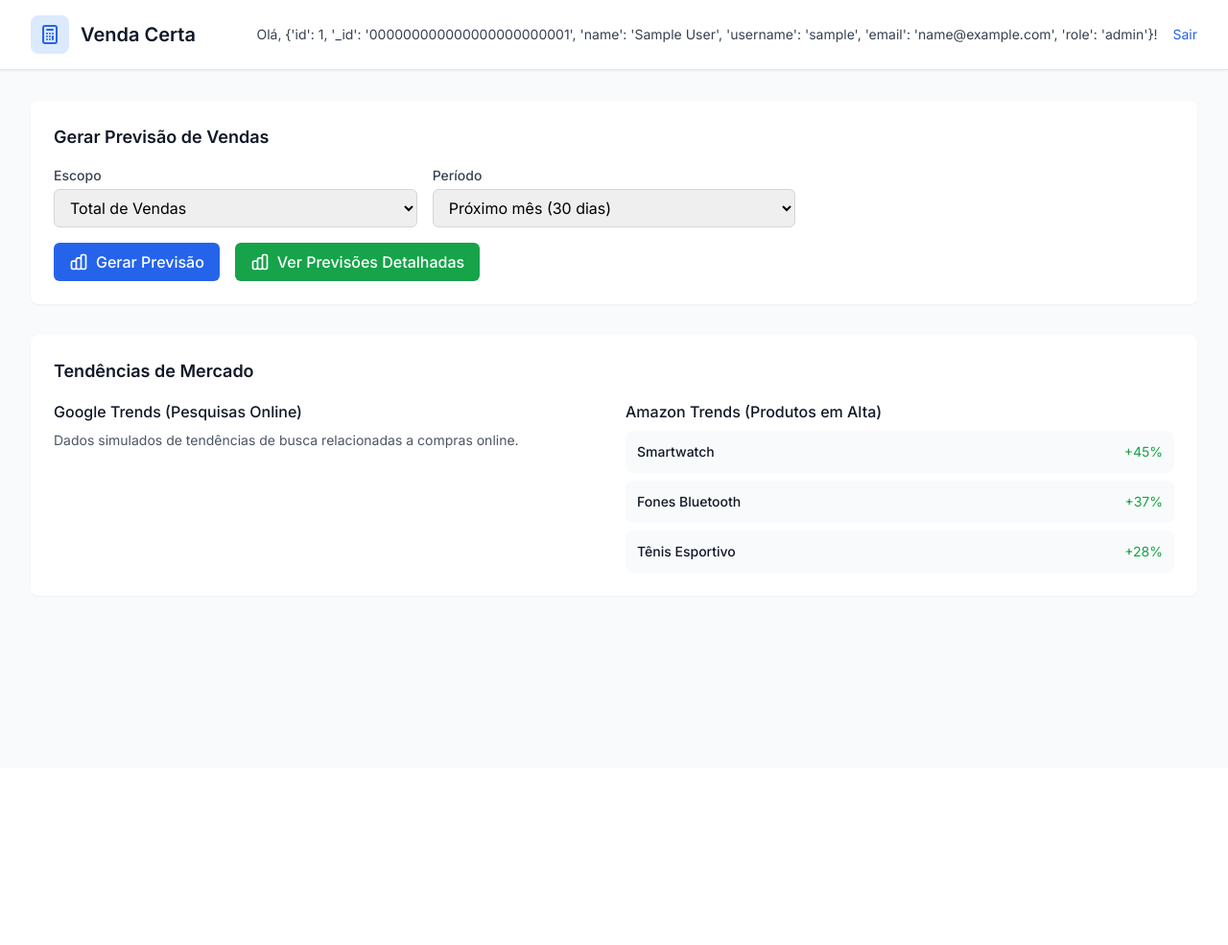
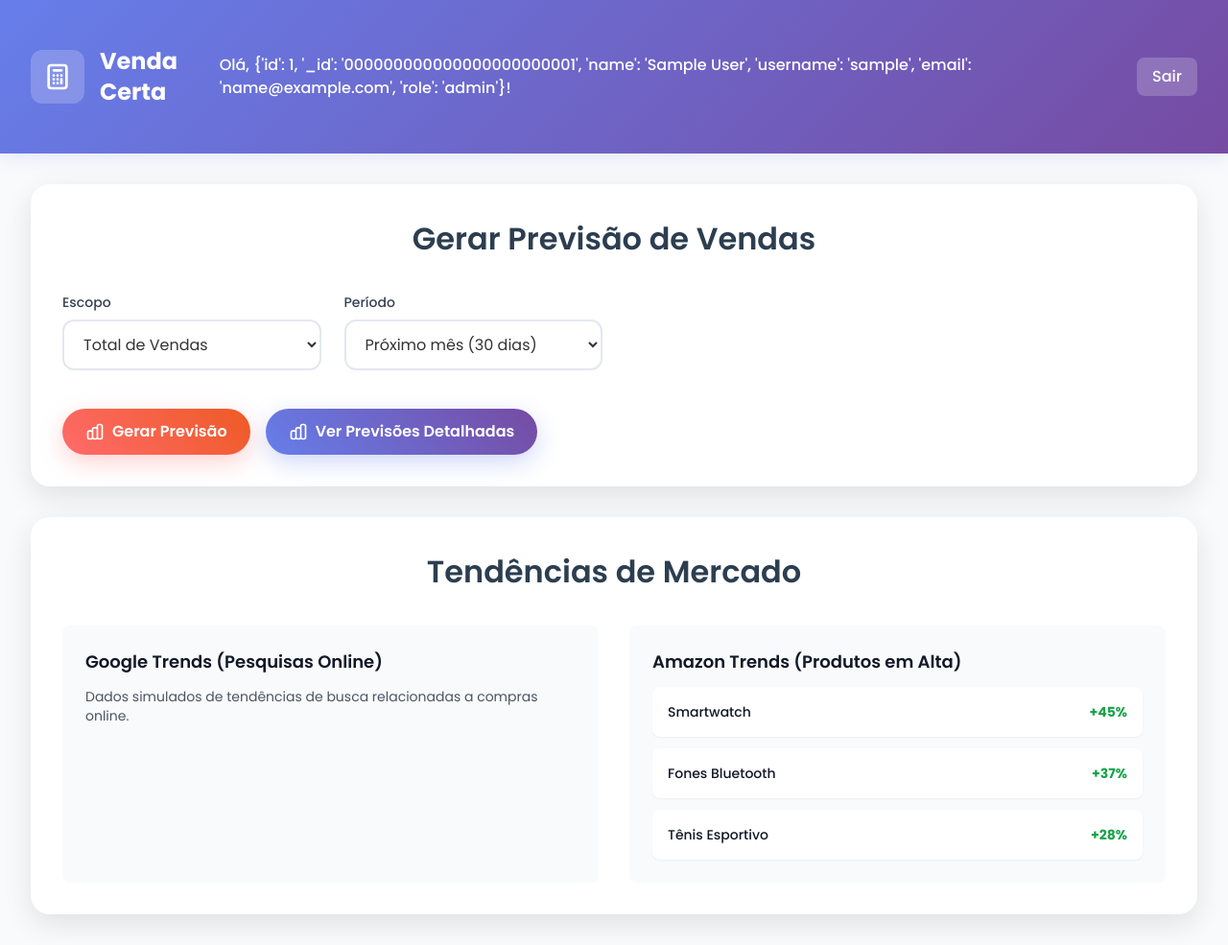
Before and after one commit to daviermac/venda_certa, a Flask app: page /dashboard in a window 1280 px wide. Shown: the whole page at 96% size. Before the commit the page ends 622 px from the top, so only its background shows below. Run offline with Flask 3, Linux system fonts and the light colour scheme; the visitor is signed in with stand-in values (Sample User, id 1); data that the repository does not hold is empty; some libraries are stand-ins or nearby versions.

Commit message:
melhoria dashboard, melhoria previsões

```diff
--- a/frontend/app.py
+++ b/frontend/app.py
@@ -178,10 +178,15 @@
 
                 fig = go.Figure()
                 if not hist_df.empty:
-                    fig.add_trace(go.Scatter(x=hist_df['date'], y=hist_df['quantity'], mode='lines', name='Histórico'))
-                fig.add_trace(go.Scatter(x=pred_df['date'], y=pred_df['predicted_value'], mode='lines', name='Previsão'))
-                fig.add_trace(go.Scatter(x=pred_df['date'], y=pred_df['lower_bound'], fill=None, mode='lines', line_color='lightblue', name='Limite Inferior'))
-                fig.add_trace(go.Scatter(x=pred_df['date'], y=pred_df['upper_bound'], fill='tonexty', mode='lines', line_color='lightblue', name='Limite Superior'))
+                    fig.add_trace(go.Scatter(x=hist_df['date'], y=hist_df['quantity'], mode='lines', name='Histórico', line_color='blue'))
+                    fig.update_layout(title='Histórico de Vendas', xaxis_title='Data', yaxis_title='Quantidade Vendida')
+                else:
+                    # Dados de exemplo se histórico estiver vazio
+                    import numpy as np
+                    dates = pd.date_range(start='2021-01-01', end='2023-12-31', freq='M')
+                    quantities = np.random.randint(50, 200, size=len(dates))
+                    fig.add_trace(go.Scatter(x=dates, y=quantities, mode='lines', name='Histórico (Exemplo)', line_color='blue'))
+                    fig.update_layout(title='Histórico de Vendas (Dados de Exemplo)', xaxis_title='Data', yaxis_title='Quantidade Vendida')
 
                 graph_html = fig.to_html(full_html=False)
 
--- a/frontend/templates/dashboard.html
+++ b/frontend/templates/dashboard.html
@@ -4,31 +4,191 @@
     <meta charset="UTF-8">
     <meta name="viewport" content="width=device-width, initial-scale=1.0">
     <title>Venda Certa - Dashboard</title>
-    <link href="https://fonts.googleapis.com/css2?family=Inter:wght@400;500;600;700&display=swap" rel="stylesheet">
+    <link href="https://fonts.googleapis.com/css2?family=Poppins:wght@300;400;500;600;700&display=swap" rel="stylesheet">
     <script src="https://cdn.tailwindcss.com"></script>
     <script src="https://cdn.plot.ly/plotly-latest.min.js"></script>
     <style>
+        * {
+            margin: 0;
+            padding: 0;
+            box-sizing: border-box;
+        }
+
         body {
-            font-family: 'Inter', sans-serif;
+            font-family: 'Poppins', sans-serif;
+            line-height: 1.6;
+            color: #333;
+        }
+
+        .hero-header {
+            background: linear-gradient(135deg, #667eea 0%, #764ba2 100%);
+            padding: 2rem 0;
+            box-shadow: 0 4px 20px rgba(102, 126, 234, 0.15);
+        }
+
+        .card-modern {
+            background: white;
+            border-radius: 20px;
+            box-shadow: 0 10px 30px rgba(0,0,0,0.1);
+            transition: transform 0.3s ease, box-shadow 0.3s ease;
+            border: 1px solid rgba(255,255,255,0.2);
+        }
+
+        .card-modern:hover {
+            transform: translateY(-5px);
+            box-shadow: 0 20px 40px rgba(0,0,0,0.15);
+        }
+
+        .btn-gradient {
+            background: linear-gradient(45deg, #ff6b6b, #ee5a24);
+            color: white;
+            border: none;
+            padding: 12px 24px;
+            border-radius: 50px;
+            font-weight: 600;
+            font-size: 1rem;
+            transition: all 0.3s ease;
+            box-shadow: 0 8px 25px rgba(255, 107, 107, 0.3);
+            cursor: pointer;
+        }
+
+        .btn-gradient:hover {
+            transform: translateY(-2px);
+            box-shadow: 0 12px 35px rgba(255, 107, 107, 0.4);
+            background: linear-gradient(45deg, #ee5a24, #ff6b6b);
+        }
+
+        .btn-secondary {
+            background: linear-gradient(45deg, #667eea, #764ba2);
+            color: white;
+            border: none;
+            padding: 12px 24px;
+            border-radius: 50px;
+            font-weight: 600;
+            font-size: 1rem;
+            transition: all 0.3s ease;
+            box-shadow: 0 8px 25px rgba(102, 126, 234, 0.3);
+            cursor: pointer;
+        }
+
+        .btn-secondary:hover {
+            transform: translateY(-2px);
+            box-shadow: 0 12px 35px rgba(102, 126, 234, 0.4);
+            background: linear-gradient(45deg, #764ba2, #667eea);
+        }
+
+        .form-input {
+            border: 2px solid #e2e8f0;
+            border-radius: 12px;
+            padding: 12px 16px;
+            font-size: 1rem;
+            transition: all 0.3s ease;
+            background: white;
+        }
+
+        .form-input:focus {
+            border-color: #667eea;
+            box-shadow: 0 0 0 3px rgba(102, 126, 234, 0.1);
+            outline: none;
+        }
+
+        .section-title {
+            font-size: 2rem;
+            font-weight: 600;
+            color: #2c3e50;
+            margin-bottom: 2rem;
+            text-align: center;
+        }
+
+        .fade-in {
+            animation: fadeInUp 0.6s ease-out;
+        }
+
+        @keyframes fadeInUp {
+            from {
+                opacity: 0;
+                transform: translateY(20px);
+            }
+            to {
+                opacity: 1;
+                transform: translateY(0);
+            }
+        }
+
+        .stats-card {
+            background: linear-gradient(135deg, #667eea 0%, #764ba2 100%);
+            color: white;
+            border-radius: 16px;
+            padding: 2rem;
+            text-align: center;
+            box-shadow: 0 8px 25px rgba(102, 126, 234, 0.3);
+        }
+
+        .table-modern {
+            border-radius: 12px;
+            overflow: hidden;
+            box-shadow: 0 4px 15px rgba(0,0,0,0.1);
+        }
+
+        .table-modern th {
+            background: linear-gradient(135deg, #667eea 0%, #764ba2 100%);
+            color: white;
+            font-weight: 600;
+            padding: 1rem;
+            text-transform: uppercase;
+            font-size: 0.875rem;
+            letter-spacing: 0.05em;
+        }
+
+        .table-modern td {
+            padding: 1rem;
+            border-bottom: 1px solid #e2e8f0;
+        }
+
+        .badge-success {
+            background: linear-gradient(45deg, #10b981, #059669);
+            color: white;
+            padding: 0.25rem 0.75rem;
+            border-radius: 9999px;
+            font-size: 0.75rem;
+            font-weight: 600;
+        }
+
+        .badge-warning {
+            background: linear-gradient(45deg, #f59e0b, #d97706);
+            color: white;
+            padding: 0.25rem 0.75rem;
+            border-radius: 9999px;
+            font-size: 0.75rem;
+            font-weight: 600;
+        }
+
+        .badge-danger {
+            background: linear-gradient(45deg, #ef4444, #dc2626);
+            color: white;
+            padding: 0.25rem 0.75rem;
+            border-radius: 9999px;
+            font-size: 0.75rem;
+            font-weight: 600;
         }
     </style>
 </head>
 <body class="bg-gray-50 min-h-screen">
     <!-- Header -->
-    <header class="bg-white shadow-sm border-b">
+    <header class="hero-header">
         <div class="max-w-7xl mx-auto px-4 sm:px-6 lg:px-8">
             <div class="flex justify-between items-center py-4">
                 <div class="flex items-center">
-                    <div class="bg-blue-100 p-2 rounded-lg">
-                        <svg xmlns="http://www.w3.org/2000/svg" class="h-6 w-6 text-blue-600" fill="none" viewBox="0 0 24 24" stroke="currentColor">
+                    <div class="bg-white bg-opacity-20 p-3 rounded-xl backdrop-blur-sm">
+                        <svg xmlns="http://www.w3.org/2000/svg" class="h-8 w-8 text-white" fill="none" viewBox="0 0 24 24" stroke="currentColor">
                             <path stroke-linecap="round" stroke-linejoin="round" stroke-width="2" d="M9 7h6m0 10v-3m-3 3h.01M9 17h.01M9 14h.01M12 14h.01M15 11h.01M12 11h.01M9 11h.01M7 21h10a2 2 0 002-2V5a2 2 0 00-2-2H7a2 2 0 00-2 2v14a2 2 0 002 2z" />
                         </svg>
                     </div>
-                    <h1 class="ml-3 text-xl font-semibold text-gray-900">Venda Certa</h1>
+                    <h1 class="ml-4 text-2xl font-bold text-white">Venda Certa</h1>
                 </div>
-                <div class="flex items-center space-x-4">
-                    <span class="text-sm text-gray-700">Olá, {{ user }}!</span>
-                    <a href="{{ url_for('logout') }}" class="text-sm text-blue-600 hover:text-blue-500">Sair</a>
+                <div class="flex items-center space-x-6">
+                    <span class="text-white font-medium">Olá, {{ user }}!</span>
+                    <a href="{{ url_for('logout') }}" class="bg-white bg-opacity-20 hover:bg-opacity-30 text-white px-4 py-2 rounded-lg backdrop-blur-sm transition-all duration-300 font-medium">Sair</a>
                 </div>
             </div>
         </div>
@@ -36,37 +196,37 @@
 
     <div class="max-w-7xl mx-auto px-4 sm:px-6 lg:px-8 py-8">
         <!-- Formulário de Previsão -->
-        <div class="bg-white rounded-lg shadow-sm p-6 mb-8">
-            <h2 class="text-lg font-semibold text-gray-900 mb-4">Gerar Previsão de Vendas</h2>
-            <form method="POST" class="space-y-4">
-                <div class="grid grid-cols-1 md:grid-cols-3 gap-4">
+        <div class="card-modern p-8 mb-8 fade-in">
+            <h2 class="section-title">Gerar Previsão de Vendas</h2>
+            <form method="POST" class="space-y-6">
+                <div class="grid grid-cols-1 md:grid-cols-2 lg:grid-cols-4 gap-6">
                     <div>
-                        <label for="scope" class="block text-sm font-medium text-gray-700 mb-1">Escopo</label>
-                        <select id="scope" name="scope" class="w-full px-3 py-2 border border-gray-300 rounded-md focus:outline-none focus:ring-blue-500 focus:border-blue-500">
+                        <label for="scope" class="block text-sm font-medium text-gray-700 mb-2">Escopo</label>
+                        <select id="scope" name="scope" class="form-input w-full">
                             <option value="total">Total de Vendas</option>
                             <option value="category">Por Categoria</option>
                             <option value="product">Por Produto</option>
                         </select>
                     </div>
                     <div id="category-select" class="hidden">
-                        <label for="category" class="block text-sm font-medium text-gray-700 mb-1">Categoria</label>
-                        <select id="category" name="category" class="w-full px-3 py-2 border border-gray-300 rounded-md focus:outline-none focus:ring-blue-500 focus:border-blue-500">
+                        <label for="category" class="block text-sm font-medium text-gray-700 mb-2">Categoria</label>
+                        <select id="category" name="category" class="form-input w-full">
                             {% for cat in categories %}
                             <option value="{{ cat }}">{{ cat }}</option>
                             {% endfor %}
                         </select>
                     </div>
                     <div id="product-select" class="hidden">
-                        <label for="product" class="block text-sm font-medium text-gray-700 mb-1">Produto</label>
-                        <select id="product" name="product" class="w-full px-3 py-2 border border-gray-300 rounded-md focus:outline-none focus:ring-blue-500 focus:border-blue-500">
+                        <label for="product" class="block text-sm font-medium text-gray-700 mb-2">Produto</label>
+                        <select id="product" name="product" class="form-input w-full">
                             {% for name, id in product_options.items() %}
                             <option value="{{ id }}">{{ name }}</option>
                             {% endfor %}
                         </select>
                     </div>
                     <div>
-                        <label for="periods" class="block text-sm font-medium text-gray-700 mb-1">Período</label>
-                        <select id="periods" name="periods" class="w-full px-3 py-2 border border-gray-300 rounded-md focus:outline-none focus:ring-blue-500 focus:border-blue-500" required>
+                        <label for="periods" class="block text-sm font-medium text-gray-700 mb-2">Período</label>
+                        <select id="periods" name="periods" class="form-input w-full" required>
                             <option value="7" {% if periods == 7 %}selected{% endif %}>Próximos 7 dias</option>
                             <option value="15" {% if periods == 15 %}selected{% endif %}>Próximos 15 dias</option>
                             <option value="30" {% if periods == 30 or not periods %}selected{% endif %}>Próximo mês (30 dias)</option>
@@ -76,14 +236,14 @@
                         </select>
                     </div>
                 </div>
-                <div class="flex space-x-4">
-                    <button type="submit" name="generate" class="inline-flex items-center px-4 py-2 bg-blue-600 hover:bg-blue-700 text-white font-medium rounded-md focus:outline-none focus:ring-2 focus:ring-offset-2 focus:ring-blue-500">
+                <div class="flex flex-col sm:flex-row gap-4 pt-4">
+                    <button type="submit" name="generate" class="btn-gradient inline-flex items-center justify-center px-6 py-3">
                         <svg xmlns="http://www.w3.org/2000/svg" class="h-5 w-5 mr-2" fill="none" viewBox="0 0 24 24" stroke="currentColor">
                             <path stroke-linecap="round" stroke-linejoin="round" stroke-width="2" d="M9 19v-6a2 2 0 00-2-2H5a2 2 0 00-2 2v6a2 2 0 002 2h2a2 2 0 002-2zm0 0V9a2 2 0 012-2h2a2 2 0 012 2v10m-6 0a2 2 0 002 2h2a2 2 0 002-2m0 0V5a2 2 0 012-2h2a2 2 0 012 2v14a2 2 0 01-2 2h-2a2 2 0 01-2-2z" />
                         </svg>
                         Gerar Previsão
                     </button>
-                    <button type="submit" name="view_predictions" class="inline-flex items-center px-4 py-2 bg-green-600 hover:bg-green-700 text-white font-medium rounded-md focus:outline-none focus:ring-2 focus:ring-offset-2 focus:ring-green-500">
+                    <button type="submit" name="view_predictions" class="btn-secondary inline-flex items-center justify-center px-6 py-3">
                         <svg xmlns="http://www.w3.org/2000/svg" class="h-5 w-5 mr-2" fill="none" viewBox="0 0 24 24" stroke="currentColor">
                             <path stroke-linecap="round" stroke-linejoin="round" stroke-width="2" d="M9 19v-6a2 2 0 00-2-2H5a2 2 0 00-2 2v6a2 2 0 002 2h2a2 2 0 002-2zm0 0V9a2 2 0 012-2h2a2 2 0 012 2v10m-6 0a2 2 0 002 2h2a2 2 0 002-2m0 0V5a2 2 0 012-2h2a2 2 0 012 2v14a2 2 0 01-2 2h-2a2 2 0 01-2-2z" />
                         </svg>
@@ -95,9 +255,9 @@
 
         <!-- Gráfico -->
         {% if graph_html %}
-        <div class="bg-white rounded-lg shadow-sm p-6 mb-8">
-            <h2 class="text-lg font-semibold text-gray-900 mb-4">Histórico vs Previsão</h2>
-            <div class="w-full">
+        <div class="card-modern p-8 mb-8 fade-in">
+            <h2 class="section-title">Histórico vs Previsão</h2>
+            <div class="w-full bg-gray-50 rounded-lg p-4">
                 {{ graph_html | safe }}
             </div>
         </div>
@@ -105,31 +265,31 @@
 
         <!-- Recomendações de Estoque -->
         {% if rec_data %}
-        <div class="bg-white rounded-lg shadow-sm p-6 mb-8">
-            <h2 class="text-lg font-semibold text-gray-900 mb-4">Recomendações de Estoque</h2>
+        <div class="card-modern p-8 mb-8 fade-in">
+            <h2 class="section-title">Recomendações de Estoque</h2>
             <div class="overflow-x-auto">
-                <table class="min-w-full divide-y divide-gray-200">
-                    <thead class="bg-gray-50">
+                <table class="table-modern w-full">
+                    <thead>
                         <tr>
-                            <th class="px-6 py-3 text-left text-xs font-medium text-gray-500 uppercase tracking-wider">Data</th>
-                            <th class="px-6 py-3 text-left text-xs font-medium text-gray-500 uppercase tracking-wider">Quantidade Prevista</th>
-                            <th class="px-6 py-3 text-left text-xs font-medium text-gray-500 uppercase tracking-wider">Estoque Recomendado</th>
-                            <th class="px-6 py-3 text-left text-xs font-medium text-gray-500 uppercase tracking-wider">Ação</th>
+                            <th>Data</th>
+                            <th>Quantidade Prevista</th>
+                            <th>Estoque Recomendado</th>
+                            <th>Ação</th>
                         </tr>
                     </thead>
-                    <tbody class="bg-white divide-y divide-gray-200">
+                    <tbody class="bg-white">
                         {% for rec in rec_data %}
                         <tr>
-                            <td class="px-6 py-4 whitespace-nowrap text-sm text-gray-900">{{ rec.date }}</td>
-                            <td class="px-6 py-4 whitespace-nowrap text-sm text-gray-900">{{ rec.predicted_quantity | default(0) | round(0) }}</td>
-                            <td class="px-6 py-4 whitespace-nowrap text-sm text-gray-900">{{ rec.recommended_stock | default(0) | round(0) }}</td>
-                            <td class="px-6 py-4 whitespace-nowrap">
+                            <td class="text-sm text-gray-900">{{ rec.date }}</td>
+                            <td class="text-sm text-gray-900">{{ rec.predicted_quantity | default(0) | round(0) }}</td>
+                            <td class="text-sm text-gray-900">{{ rec.recommended_stock | default(0) | round(0) }}</td>
+                            <td>
                                 {% if rec.action == 'comprar' %}
-                                    <span class="px-2 inline-flex text-xs leading-5 font-semibold rounded-full bg-green-100 text-green-800">Comprar</span>
+                                    <span class="badge-success">Comprar</span>
                                 {% elif rec.action == 'manter' %}
-                                    <span class="px-2 inline-flex text-xs leading-5 font-semibold rounded-full bg-yellow-100 text-yellow-800">Manter</span>
+                                    <span class="badge-warning">Manter</span>
                                 {% elif rec.action == 'vender' %}
-                                    <span class="px-2 inline-flex text-xs leading-5 font-semibold rounded-full bg-red-100 text-red-800">Vender</span>
+                                    <span class="badge-danger">Vender</span>
                                 {% endif %}
                             </td>
                         </tr>
@@ -141,27 +301,27 @@
         {% endif %}
 
         <!-- Tendências de Mercado -->
-        <div class="bg-white rounded-lg shadow-sm p-6">
-            <h2 class="text-lg font-semibold text-gray-900 mb-4">Tendências de Mercado</h2>
-            <div class="grid grid-cols-1 md:grid-cols-2 gap-6">
-                <div>
-                    <h3 class="text-md font-medium text-gray-900 mb-2">Google Trends (Pesquisas Online)</h3>
+        <div class="card-modern p-8 fade-in">
+            <h2 class="section-title">Tendências de Mercado</h2>
+            <div class="grid grid-cols-1 md:grid-cols-2 gap-8">
+                <div class="bg-gray-50 rounded-lg p-6">
+                    <h3 class="text-lg font-semibold text-gray-900 mb-3">Google Trends (Pesquisas Online)</h3>
                     <p class="text-sm text-gray-600">Dados simulados de tendências de busca relacionadas a compras online.</p>
                 </div>
-                <div>
-                    <h3 class="text-md font-medium text-gray-900 mb-2">Amazon Trends (Produtos em Alta)</h3>
-                    <div class="space-y-2">
-                        <div class="flex items-center p-3 bg-gray-50 rounded-lg">
+                <div class="bg-gray-50 rounded-lg p-6">
+                    <h3 class="text-lg font-semibold text-gray-900 mb-3">Amazon Trends (Produtos em Alta)</h3>
+                    <div class="space-y-3">
+                        <div class="flex items-center justify-between p-4 bg-white rounded-lg shadow-sm">
                             <span class="text-sm font-medium text-gray-900">Smartwatch</span>
-                            <span class="ml-auto text-sm text-green-600">+45%</span>
+                            <span class="text-sm font-bold text-green-600">+45%</span>
                         </div>
-                        <div class="flex items-center p-3 bg-gray-50 rounded-lg">
+                        <div class="flex items-center justify-between p-4 bg-white rounded-lg shadow-sm">
                             <span class="text-sm font-medium text-gray-900">Fones Bluetooth</span>
-                            <span class="ml-auto text-sm text-green-600">+37%</span>
+                            <span class="text-sm font-bold text-green-600">+37%</span>
                         </div>
-                        <div class="flex items-center p-3 bg-gray-50 rounded-lg">
+                        <div class="flex items-center justify-between p-4 bg-white rounded-lg shadow-sm">
                             <span class="text-sm font-medium text-gray-900">Tênis Esportivo</span>
-                            <span class="ml-auto text-sm text-green-600">+28%</span>
+                            <span class="text-sm font-bold text-green-600">+28%</span>
                         </div>
                     </div>
                 </div>
```
Also changed, not shown: frontend/templates/predictions.html (+42 -15 lines).
